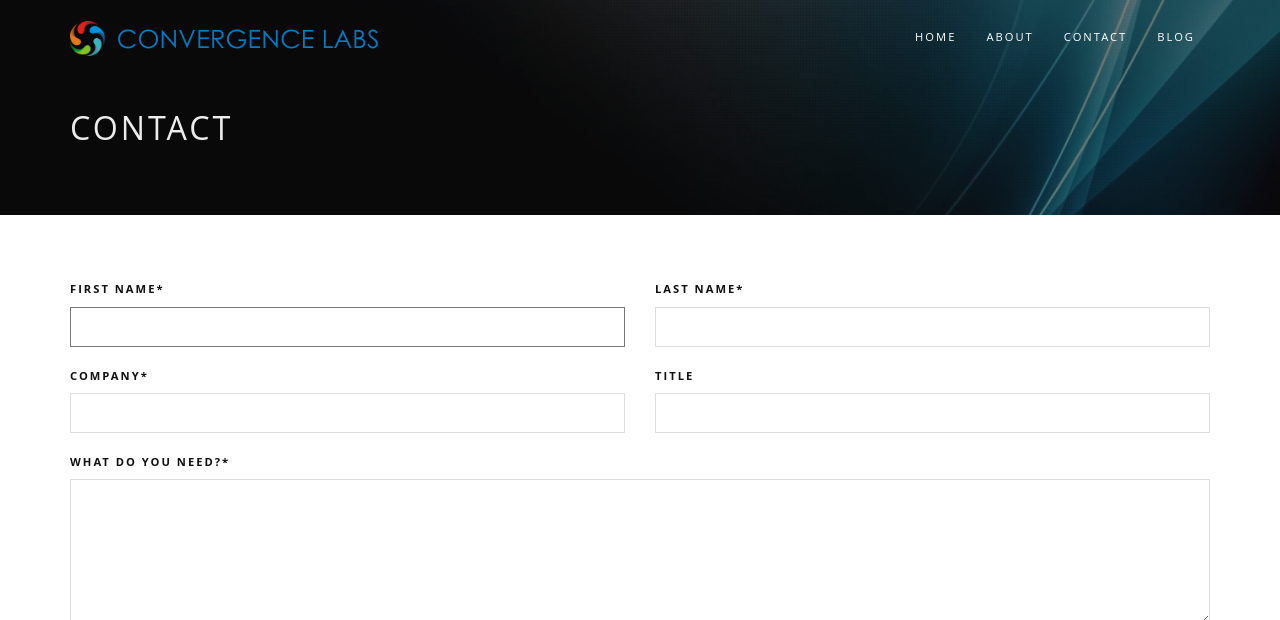
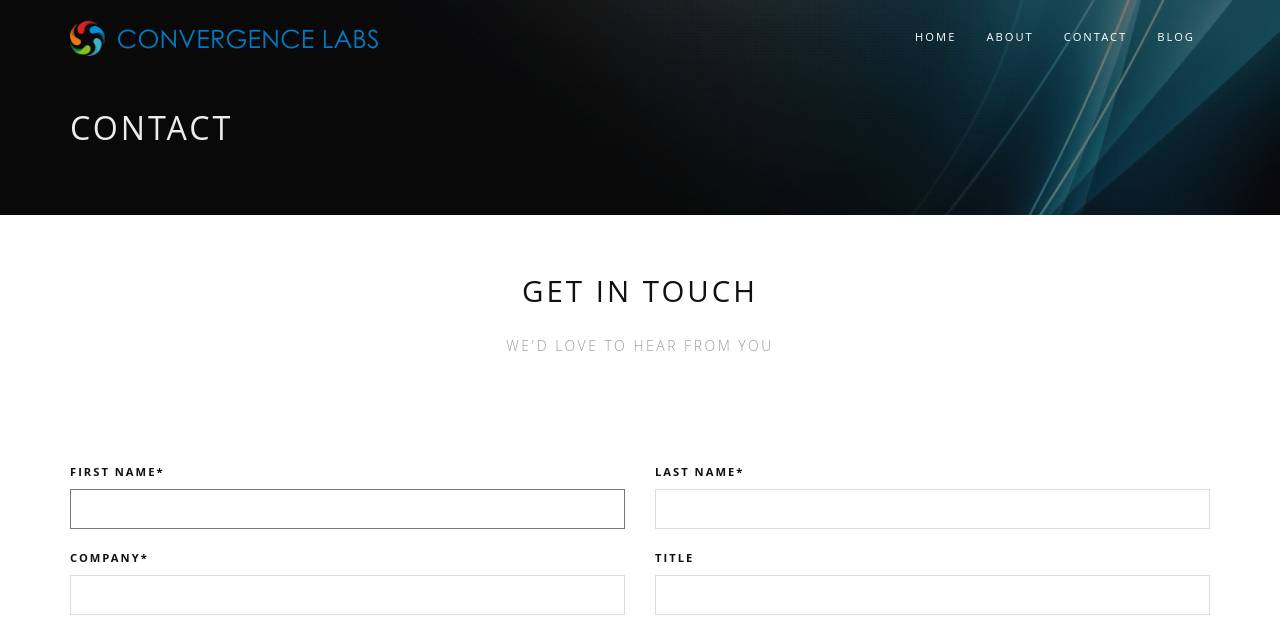
Before and after one commit to convergencelabs/convergencelabs-com, a Jekyll site: the page built from pages/contact.html, in a window 1280 px wide and 1400 px high. Shown: the top 620 px of the window. Built offline with Jekyll 4.4.1, drawn with Linux system fonts in a browser that asks for light colours; nearby versions of some CDN libraries; library files that are not in the unit come from our copies; some of the changed text lies outside the part shown; grey boxes are pictures that could not be loaded.

Commit message:
More style and formatting.

```diff
--- a/_sass/theme/_contact.scss
+++ b/_sass/theme/_contact.scss
@@ -16,8 +16,13 @@
 .map-wide {
 	display: block;
 	position: relative;
-	height: 300px;
+	height: 400px;
 	width: 100%;
+	max-width: 800px;
+	margin: auto;
+	background: white;
+	box-shadow: 0 1px 1px rgba(0, 0, 0, 0.2);
+	border-top: 1px solid #f8f8f8;
 }
 
 
--- a/pages/contact.html
+++ b/pages/contact.html
@@ -3,17 +3,29 @@
 title: Contact
 permalink: /contact/
 ---
+<!-- ========== Contact ========== -->
+<section id="contact" class="contact-2">
 
-<!-- ========== Contact ========== -->
-<section id="contact" class="section contact-2">
+  <header class="sec-heading">
+    <h2>Get In Touch</h2>
+    <span class="subheading">We'd Love to Hear From You</span>
+  </header>
 
   {% include contact-form.html %}
 
-  <!-- Map -->
-  <div id="map-canvas" class="gmap map-wide"></div>
+</section>
 
-  <div class="footer-litle">
-    <div class="gray-bg">
+<div class=" gray-bg">
+  <section class="section">
+
+    <header class="sec-heading">
+      <h2>Locations</h2>
+    </header>
+
+    <!-- Map -->
+    <div id="map-canvas" class="gmap map-wide"></div>
+
+    <div class="footer-litle">
 
       <!-- Contact Info -->
       <address>
@@ -23,16 +35,7 @@
             <span class="linea-basic-map adr-icon"></span>
             <div class="adr-group">
               <span class="adr-heading">Locations</span>
-              <span class="adr-info">Sioux Falls, SD <br /> San Diego, CA <br /> Salt Lake City, UT</span>
-            </div>
-          </li>
-
-          <!-- Email -->
-          <li>
-            <span class="linea-basic-paperplane adr-icon"></span>
-            <div class="adr-group">
-              <span class="adr-heading">Email</span>
-              <span class="adr-info"><a href="mailto:contact@convergencelabs.com">contact@convergencelabs.com</a></span>
+              <span class="adr-info">Sioux Falls, SD <br/> San Diego, CA <br/> Salt Lake City, UT</span>
             </div>
           </li>
 
```
Also changed, not shown: other parts of pages/contact.html (+6 -4 lines).
